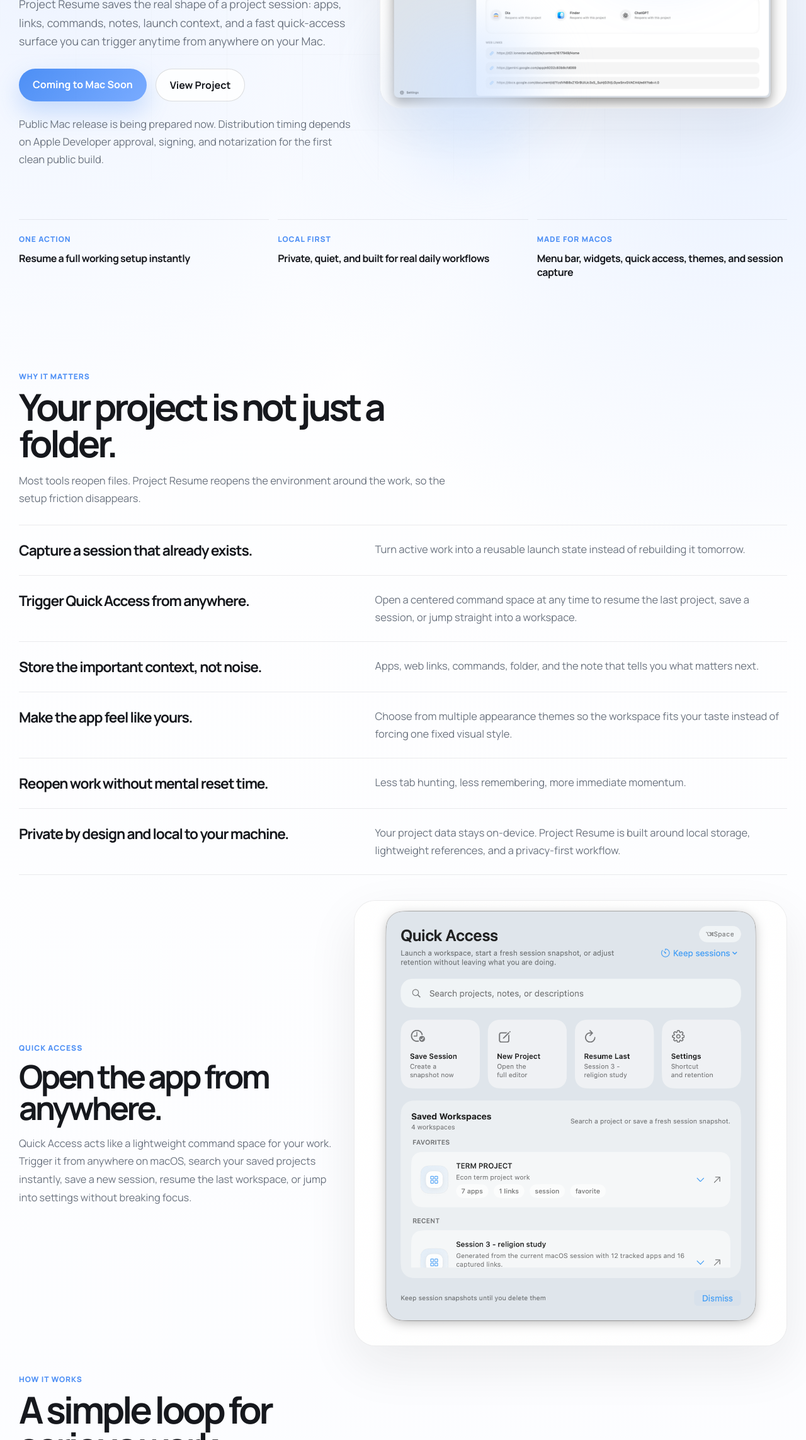
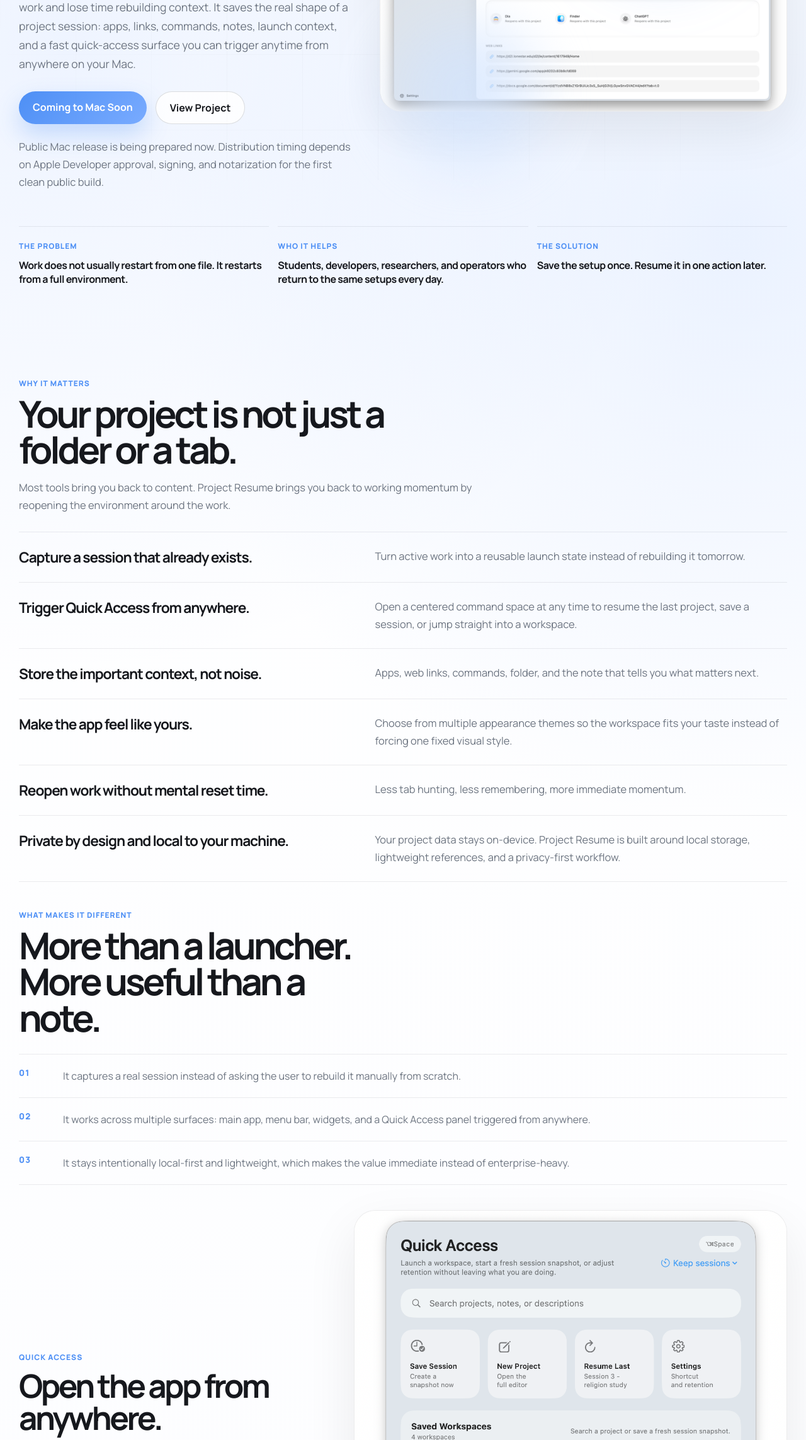
Before and after one commit to abdializ/Project-Resume, a plain HTML site: page site/index.html in a window 1280 px wide. Shown: the part 514-2800 px from the top of the page at 63% size. Drawn offline with Linux system fonts and the light colour scheme.

Commit message:
Refine landing page and add site favicon

```diff
--- a/site/index.html
+++ b/site/index.html
@@ -8,6 +8,9 @@
     name="description"
     content="Project Resume is a modern macOS workspace launcher that saves apps, links, commands, and notes so you can jump back into work instantly."
   >
+  <link rel="icon" type="image/png" sizes="32x32" href="./assets/favicon-32.png">
+  <link rel="icon" type="image/png" sizes="192x192" href="./assets/favicon-192.png">
+  <link rel="apple-touch-icon" href="./assets/favicon-192.png">
   <link rel="preconnect" href="https://fonts.googleapis.com">
   <link rel="preconnect" href="https://fonts.gstatic.com" crossorigin>
   <link
@@ -25,9 +28,9 @@
       </a>
 
       <nav class="topnav" aria-label="Primary">
-        <a href="#product">Product</a>
-        <a href="#flow">Flow</a>
-        <a href="#launch">Launch</a>
+        <a href="#problem">Problem</a>
+        <a href="#value">Value</a>
+        <a href="#proof">Proof</a>
       </nav>
     </header>
 
@@ -45,9 +48,10 @@
           </h1>
 
           <p class="hero-body">
-            Project Resume saves the real shape of a project session:
-            apps, links, commands, notes, launch context, and a fast quick-access surface you
-            can trigger anytime from anywhere on your Mac.
+            Project Resume is for people who repeatedly return to the same work and lose time
+            rebuilding context. It saves the real shape of a project session: apps, links,
+            commands, notes, launch context, and a fast quick-access surface you can trigger
+            anytime from anywhere on your Mac.
           </p>
 
           <div class="hero-actions">
@@ -74,28 +78,28 @@
         </div>
       </section>
 
-      <section class="summary-strip" id="product" aria-label="Core value">
+      <section class="summary-strip" id="problem" aria-label="Core value">
         <div class="summary-item">
-          <span class="summary-label">One action</span>
-          <strong>Resume a full working setup instantly</strong>
+          <span class="summary-label">The problem</span>
+          <strong>Work does not usually restart from one file. It restarts from a full environment.</strong>
         </div>
         <div class="summary-item">
-          <span class="summary-label">Local first</span>
-          <strong>Private, quiet, and built for real daily workflows</strong>
+          <span class="summary-label">Who it helps</span>
+          <strong>Students, developers, researchers, and operators who return to the same setups every day.</strong>
         </div>
         <div class="summary-item">
-          <span class="summary-label">Made for macOS</span>
-          <strong>Menu bar, widgets, quick access, themes, and session capture</strong>
+          <span class="summary-label">The solution</span>
+          <strong>Save the setup once. Resume it in one action later.</strong>
         </div>
       </section>
 
-      <section class="feature-section">
+      <section class="feature-section" id="value">
         <div class="section-heading">
           <span class="section-kicker">Why it matters</span>
-          <h2>Your project is not just a folder.</h2>
+          <h2>Your project is not just a folder or a tab.</h2>
           <p>
-            Most tools reopen files. Project Resume reopens the environment around the work,
-            so the setup friction disappears.
+            Most tools bring you back to content. Project Resume brings you back to working
+            momentum by reopening the environment around the work.
           </p>
         </div>
 
@@ -124,6 +128,28 @@
             <h3>Private by design and local to your machine.</h3>
             <p>Your project data stays on-device. Project Resume is built around local storage, lightweight references, and a privacy-first workflow.</p>
           </article>
+        </div>
+      </section>
+
+      <section class="difference-section">
+        <div class="section-heading narrow">
+          <span class="section-kicker">What makes it different</span>
+          <h2>More than a launcher. More useful than a note.</h2>
+        </div>
+
+        <div class="difference-lines">
+          <div class="difference-line">
+            <span>01</span>
+            <p>It captures a real session instead of asking the user to rebuild it manually from scratch.</p>
+          </div>
+          <div class="difference-line">
+            <span>02</span>
+            <p>It works across multiple surfaces: main app, menu bar, widgets, and a Quick Access panel triggered from anywhere.</p>
+          </div>
+          <div class="difference-line">
+            <span>03</span>
+            <p>It stays intentionally local-first and lightweight, which makes the value immediate instead of enterprise-heavy.</p>
+          </div>
         </div>
       </section>
 
@@ -190,12 +216,31 @@
         </div>
       </section>
 
+      <section class="proof-section" id="proof">
+        <div class="section-heading narrow">
+          <span class="section-kicker">Execution</span>
+          <h2>Built and working now.</h2>
+          <p>
+            This is not a concept page. The current build already works across the core workflow
+            and is being prepared for public Mac distribution.
+          </p>
+        </div>
+
+        <div class="proof-lines">
+          <div class="proof-line"><strong>Session capture</strong><span>Generate a reusable project from the work already open on your Mac.</span></div>
+          <div class="proof-line"><strong>Quick Access</strong><span>Trigger the app from anywhere to resume projects, save sessions, or jump into settings.</span></div>
+          <div class="proof-line"><strong>Themes</strong><span>Choose different appearance accents while keeping the interface calm and minimal.</span></div>
+          <div class="proof-line"><strong>Widgets and menu bar</strong><span>Keep the current project close without reopening the full app.</span></div>
+          <div class="proof-line"><strong>Local-first privacy</strong><span>Project data stays on your machine instead of being pushed into another cloud workflow.</span></div>
+        </div>
+      </section>
+
       <section class="closing-section">
         <div class="closing-panel">
           <span class="section-kicker">Project Resume</span>
-          <h2>A calmer way back into work.</h2>
+          <h2>A calmer, faster way back into work.</h2>
           <p>
-            The product is already live in function and design direction.
+            The product is already functional, polished, and demo-ready end to end.
             Public Mac availability is the final packaging step.
           </p>
         </div>
--- a/site/styles.css
+++ b/site/styles.css
@@ -281,8 +281,10 @@ body::before {
 }
 
 .feature-section,
+.difference-section,
 .flow-section,
 .showcase-section,
+.proof-section,
 .closing-section {
   padding-top: 40px;
 }
@@ -337,6 +339,52 @@ body::before {
   display: grid;
   grid-template-columns: repeat(3, minmax(0, 1fr));
   gap: 16px;
+}
+
+.difference-lines,
+.proof-lines {
+  display: grid;
+  gap: 0;
+}
+
+.difference-line,
+.proof-line {
+  display: grid;
+  grid-template-columns: 52px minmax(0, 1fr);
+  gap: 18px;
+  align-items: start;
+  padding: 20px 0;
+  border-top: 1px solid var(--line);
+}
+
+.difference-line:last-child,
+.proof-line:last-child {
+  border-bottom: 1px solid var(--line);
+}
+
+.difference-line span {
+  color: var(--accent);
+  font-size: 0.84rem;
+  font-weight: 800;
+  letter-spacing: 0.08em;
+}
+
+.difference-line p,
+.proof-line span {
+  margin: 0;
+  color: var(--muted);
+  line-height: 1.75;
+}
+
+.proof-line strong {
+  display: inline-block;
+  min-width: 190px;
+  margin-right: 14px;
+  letter-spacing: -0.03em;
+}
+
+.proof-line {
+  grid-template-columns: 190px minmax(0, 1fr);
 }
 
 .showcase-section {
@@ -412,7 +460,8 @@ body::before {
   .hero,
   .feature-line,
   .showcase-section,
-  .showcase-section-reverse {
+  .showcase-section-reverse,
+  .proof-line {
     grid-template-columns: 1fr;
   }
 
```
Also changed, not shown: site/assets/favicon-192.png (added), site/assets/favicon-32.png (added).
